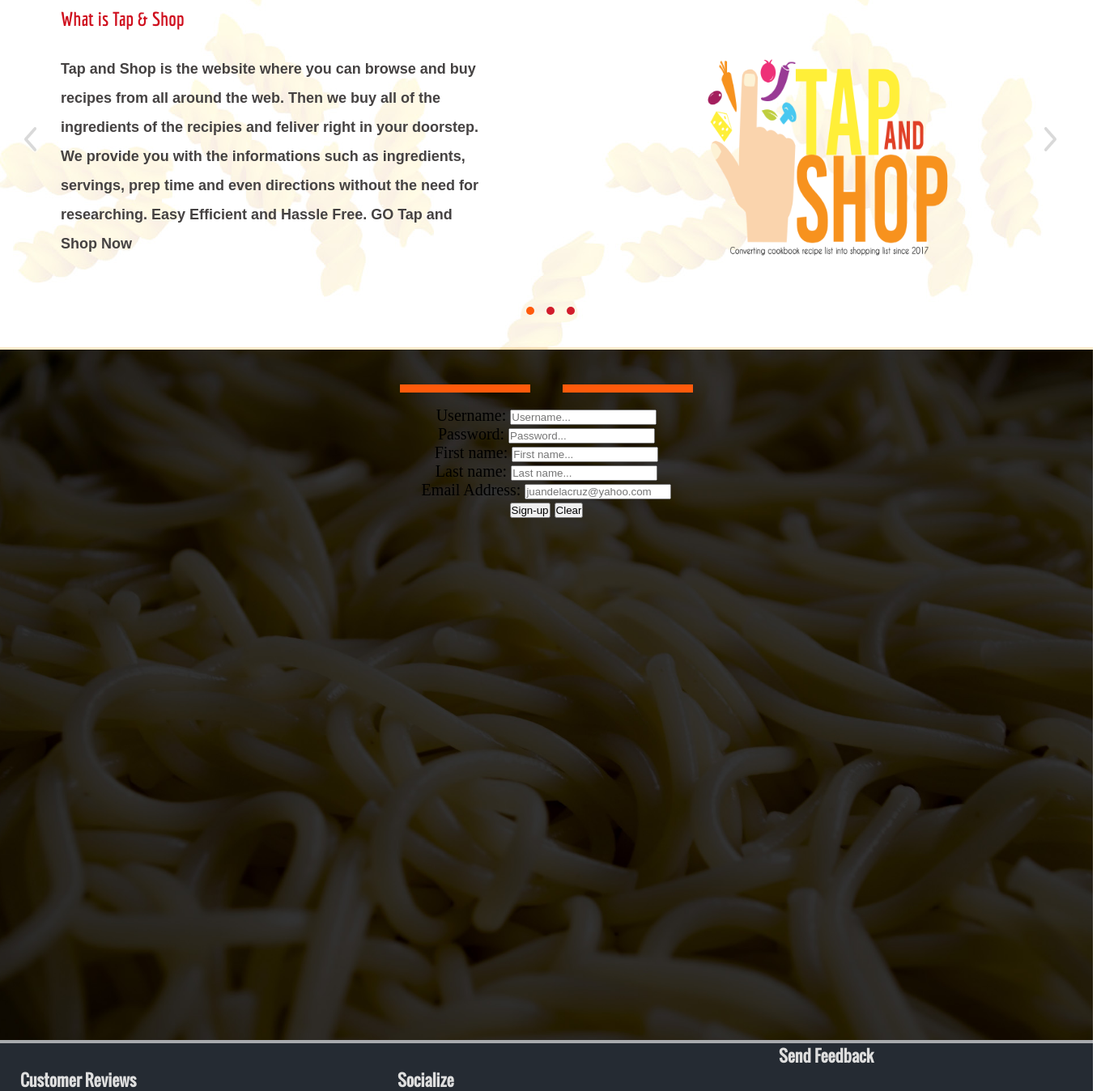
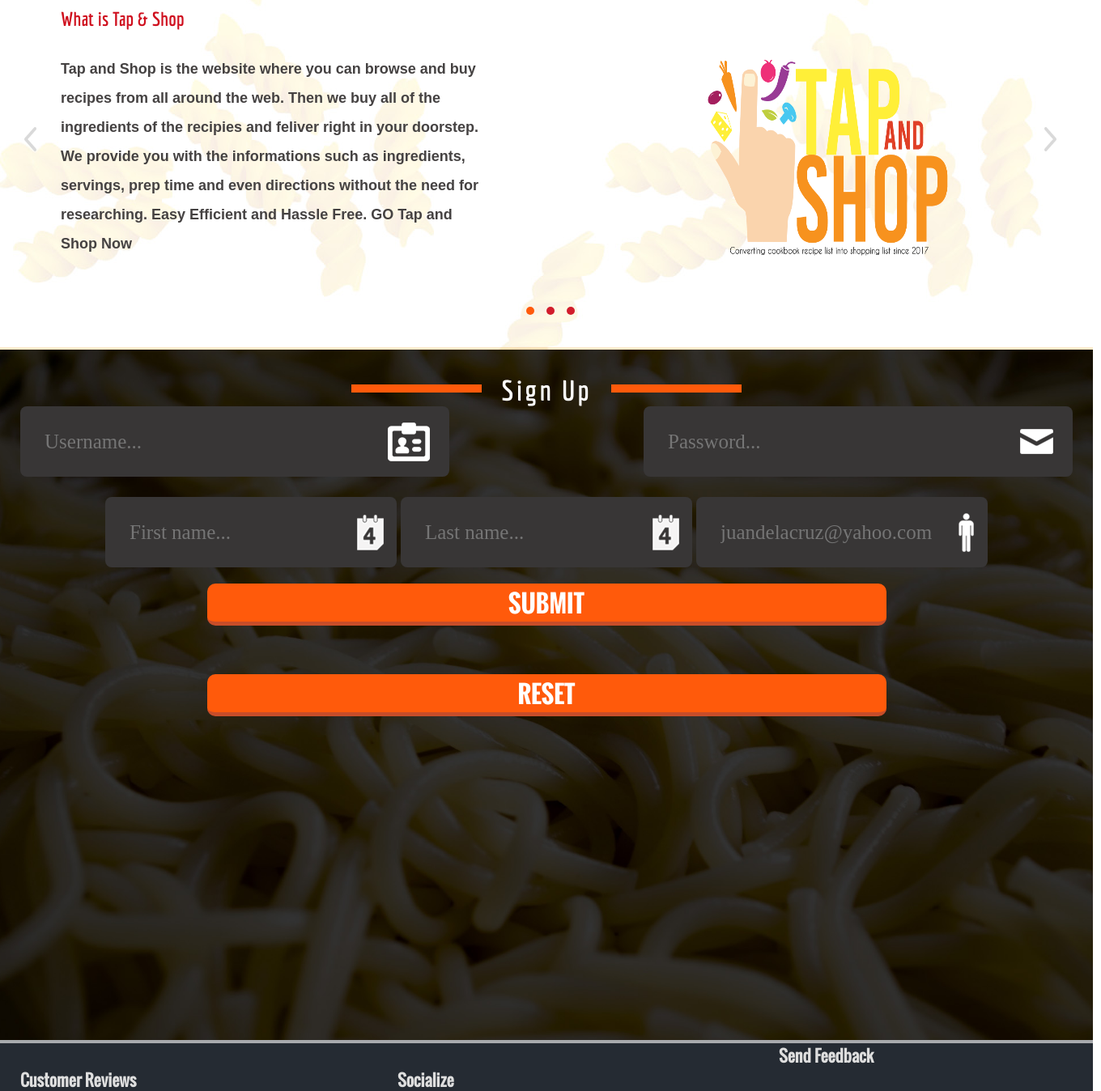
Before and after one commit to angelosuinan/recipemanagementsystem, a Django app: page /signup/ in a window 1360 px wide. Shown: the part 147-1495 px from the top of the page at 81% size. Run offline with Django 3.2, Linux system fonts and the light colour scheme.

Commit message:
change signup page

```diff
--- a/recipemanagement/templates/home/signup.html
+++ b/recipemanagement/templates/home/signup.html
@@ -1,15 +1,21 @@
 {% extends 'base.html' %}
 {% block title %}Sign Up{% endblock title %}
-
+{% block content_title %}Sign Up{% endblock content_title %}
 {% block content %}
 <form method="POST" action="{% url 'home:signup_process' %}">
 	{% csrf_token %}
-	Username: <input type="text" name="user" id="user" pattern="[0-9a-zA-Z]+" title="Alphanumeric characters only." placeholder="Username..." required="true"><br>
-	Password: <input type="password" name="pwd" id="pwd" pattern="[0-9a-zA-Z]+" title="Alphanumeric characters only." placeholder="Password..." required="true"><br>
-	First name: <input type="text" name="fname" id="fname" pattern="[a-zA-Z]+" title="Letters only." placeholder="First name..." required="true"><br>
-	Last name: <input type="text" name="lname" id="lname" pattern="[a-zA-Z]+" title="Letters only." placeholder="Last name..." required="true"><br>
-	Email Address: <input type="email" name="email" placeholder="juandelacruz@yahoo.com"><br>
-	<input type="submit" value="Sign-up">
-	<input type="reset" value="Clear">
-</form>
+
+    <input type="text"  name="user" id="user" pattern="[0-9a-zA-Z]+" title="Alphanumeric characters only." placeholder="Username..." class="name wow zoomIn animated" required="true" style="visibility: visible; animation-name: zoomIn; color: rgb(255, 255, 255);">
+    <input type="password" name="pwd" id="pwd" pattern="[0-9a-zA-Z]+" title="Alphanumeric characters only."  placeholder="Password..."class="email wow zoomIn animated" style="visibility: visible; animation-name: zoomIn; color: rgb(255, 255, 255);">
+    <input type="text" name="fname" id="fname" pattern="[a-zA-Z]+" title="Letters only." placeholder="First name..." required="true" class="from wow zoomIn animated" style="visibility: visible; animation-name: zoomIn;">
+    <input type="text" name="lname" id="lname" pattern="[a-zA-Z]+" title="Letters only." placeholder="Last name..." required="true"class="to wow zoomIn animated"style="visibility: visible; animation-name: zoomIn; color: rgb(255, 255, 255);">
+    <input type="email" name="email" placeholder="juandelacruz@yahoo.com" class="persons wow zoomIn animated" placeholder="Number of persons" style="visibility: visible; animation-name: zoomIn;">
+
+
+
+    <button type="submit" class="booknow wow fadeInUp animated" style="visibility: visible; animation-name: fadeInUp;"> SUBMIT </button>
+<button type="reset" class="booknow wow fadeInUp animated" style="visibility: visible; animation-name: fadeInUp;"> RESET </button>
+
+
+    </form>
 {% endblock content %}
```
